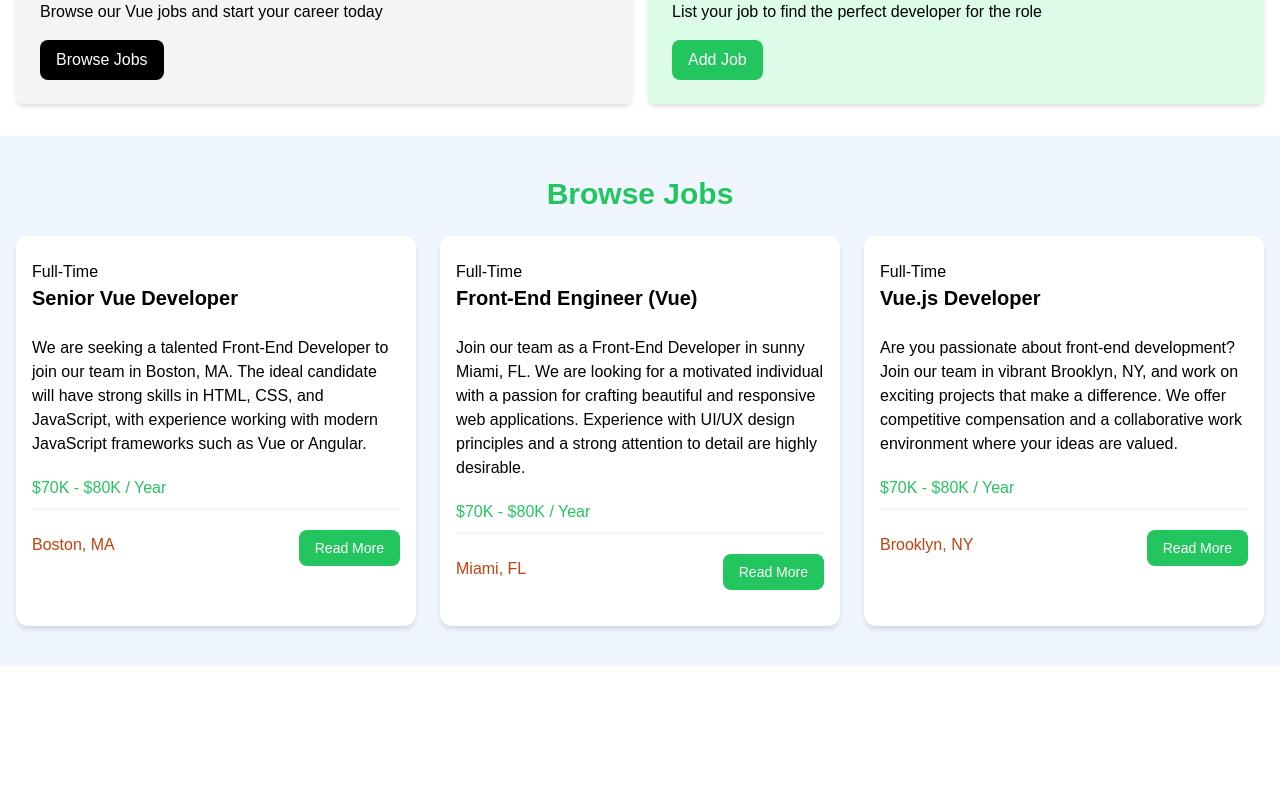
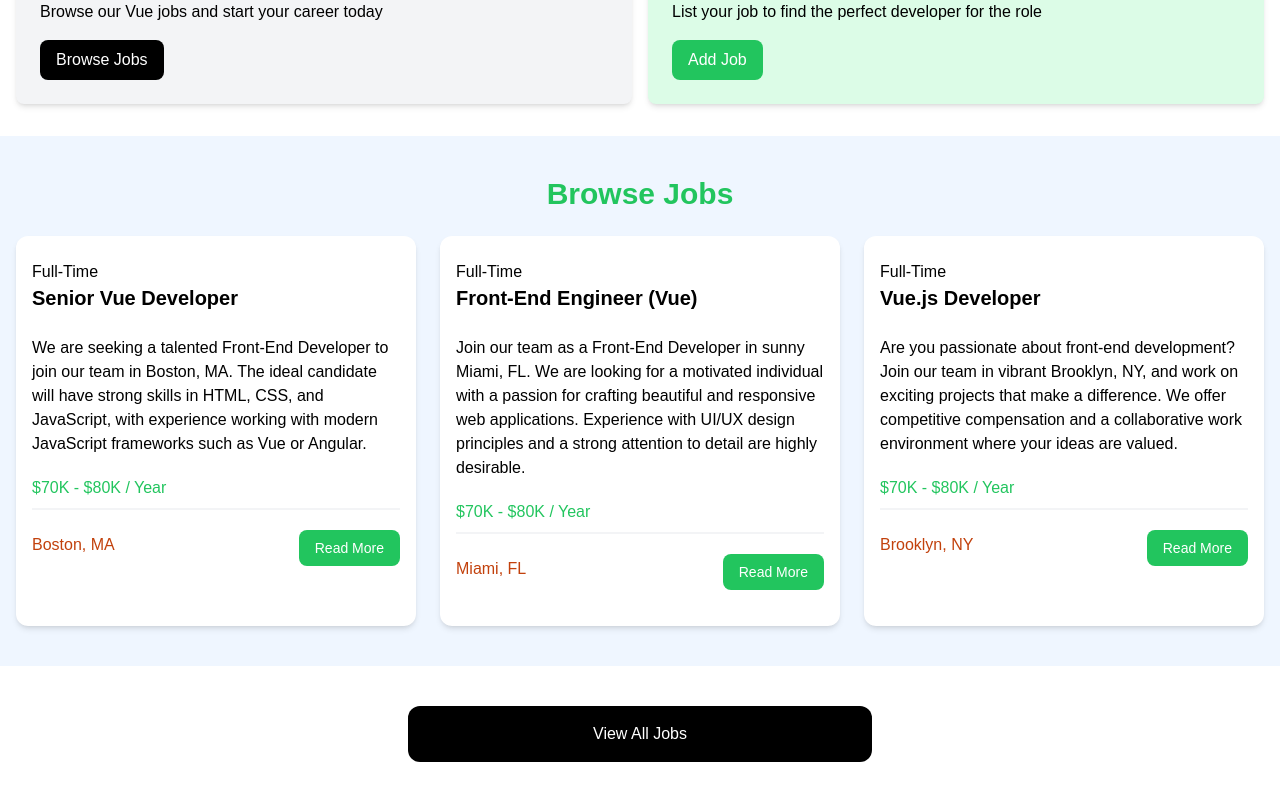
Before and after one commit to GWartelle/VueJobBoard, a Vue app: page /jobs/1 in a window 1280 px wide. Shown: the part 392-1192 px from the top of the page. Before the commit the page ends 1058 px from the top, so only its background shows below. Built offline with nearby package versions, Linux system fonts and the light colour scheme; the HTML template or start-up script is replaced by a standard one.

Commit message:
Update JobListings component

```diff
--- a/src/App.vue
+++ b/src/App.vue
@@ -9,5 +9,5 @@
   <Navbar />
   <Hero />
   <HomeCards />
-  <JobListings :limit="3" />
+  <JobListings :limit="3" :showButton="true" />
 </template>
--- a/src/components/JobListings.vue
+++ b/src/components/JobListings.vue
@@ -5,6 +5,10 @@
 
 defineProps({
   limit: Number,
+  showButton: {
+    type: Boolean,
+    default: false,
+  },
 });
 
 const jobs = ref(jobData);
@@ -25,4 +29,12 @@
       </div>
     </div>
   </section>
+
+  <section v-if="showButton" class="m-auto max-w-lg my-10 px-6">
+    <a
+      href="/jobs"
+      class="block bg-black text-white text-center py-4 px-6 rounded-xl hover:bg-gray-700"
+      >View All Jobs</a
+    >
+  </section>
 </template>
```
